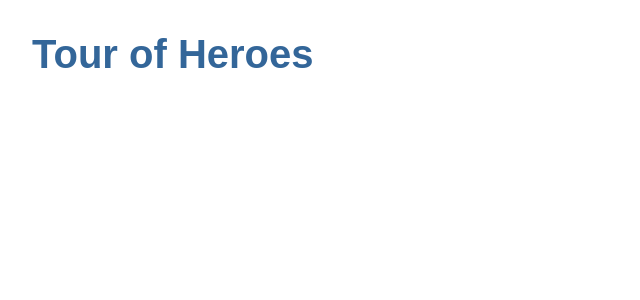
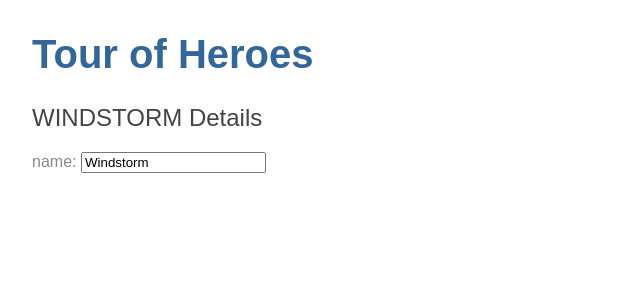
Before and after one commit to jocamav/angular-tour-of-heroes, an Angular app: page / in a window 1280 px wide. Shown: the top 300 px of the page, without its empty margins (0-640 px from the left). Built offline with nearby package versions, Linux system fonts and the light colour scheme.

Commit message:
Include Hero Editor

```diff
--- a/src/app/app.component.html
+++ b/src/app/app.component.html
@@ -1 +1,2 @@
 <h1>{{title}}</h1>
+<app-heroes></app-heroes>
--- a/src/app/app.module.ts
+++ b/src/app/app.module.ts
@@ -1,15 +1,19 @@
 import { BrowserModule } from '@angular/platform-browser';
 import { NgModule } from '@angular/core';
+import { FormsModule } from '@angular/forms'
 
 import { AppRoutingModule } from './app-routing.module';
 import { AppComponent } from './app.component';
+import { HeroesComponent } from './heroes/heroes.component';
 
 @NgModule({
   declarations: [
-    AppComponent
+    AppComponent,
+    HeroesComponent
   ],
   imports: [
     BrowserModule,
+    FormsModule,
     AppRoutingModule
   ],
   providers: [],
--- /dev/null
+++ b/src/app/hero.ts
@@ -0,0 +1,4 @@
+export class Hero {
+    id: number;
+    name: string;
+}
--- /dev/null
+++ b/src/app/heroes/heroes.component.html
@@ -0,0 +1,6 @@
+<h2>{{hero.name | uppercase}} Details</h2>
+<div>
+  <label>name:
+    <input [(ngModel)]="hero.name" placeholder="name">
+  </label>
+</div>
--- /dev/null
+++ b/src/app/heroes/heroes.component.ts
@@ -0,0 +1,21 @@
+import { Component, OnInit } from '@angular/core';
+import { Hero } from '../hero';
+
+@Component({
+  selector: 'app-heroes',
+  templateUrl: './heroes.component.html',
+  styleUrls: ['./heroes.component.css']
+})
+export class HeroesComponent implements OnInit {
+
+  hero: Hero = {
+    id: 1,
+    name: 'Windstorm'
+  };
+
+  constructor() { }
+
+  ngOnInit() {
+  }
+
+}
```
Also changed, not shown: src/app/heroes/heroes.component.css (added), 1 other file (tests, documents, lock files or other folders).
